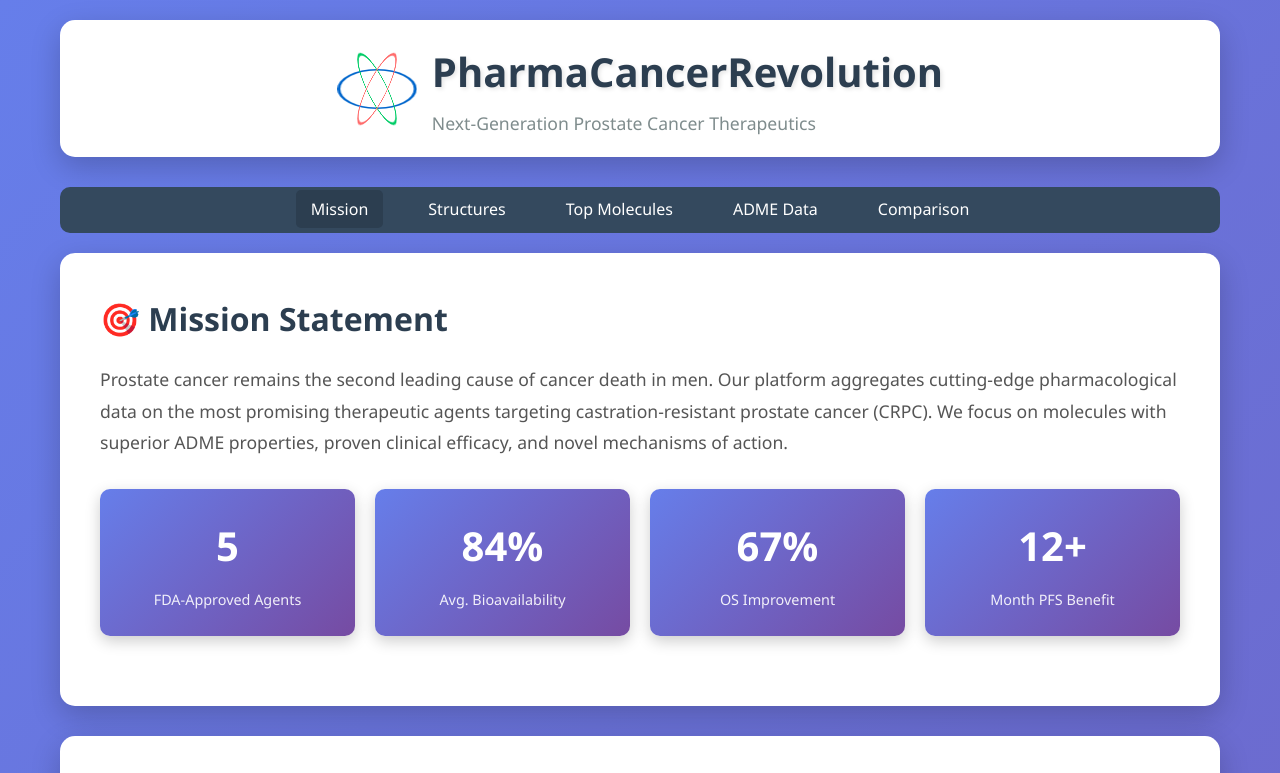
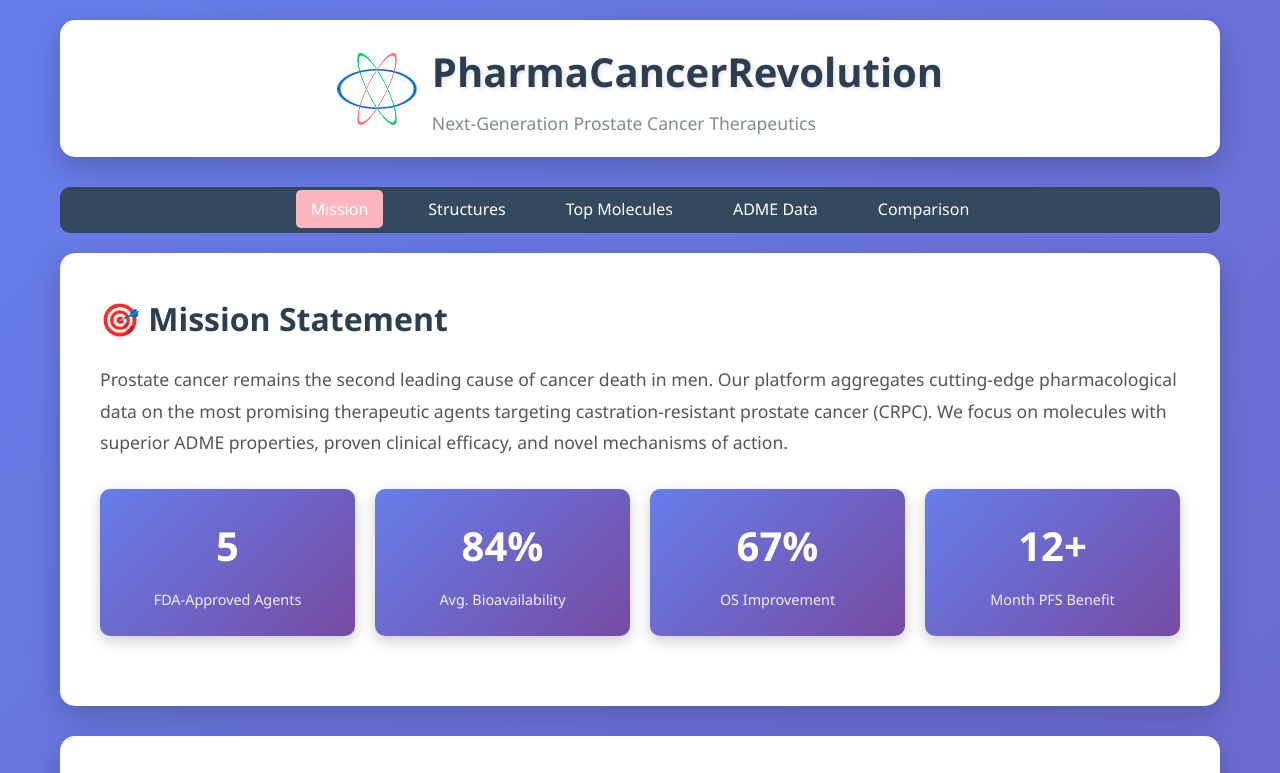
Before and after one commit to meriemmaissa11-byte/PharmaCancerRevolution, a plain HTML site: page index.html in a window 1280 px wide. In both pictures the pointer is over the link "Mission". Shown: the top 773 px of the page. Drawn offline with Linux system fonts and the light colour scheme.

Commit message:
Updated index.html

```diff
--- a/index.html
+++ b/index.html
@@ -3,7 +3,7 @@
 <head>
     <meta charset="UTF-8">
     <meta name="viewport" content="width=device-width, initial-scale=1.0">
-    <title>PharmaCancerRevolution | Prostate Cancer Therapeutics</title>
+    <title>ONCONOVA | Prostate Cancer Therapeutics</title>
     <style>
         * {
             margin: 0;
@@ -121,7 +121,7 @@
         }
 
         nav a:hover {
-            background: #2c3e50;
+            background: #FFB6C1;
         }
 
         /* Hero Section */
```
